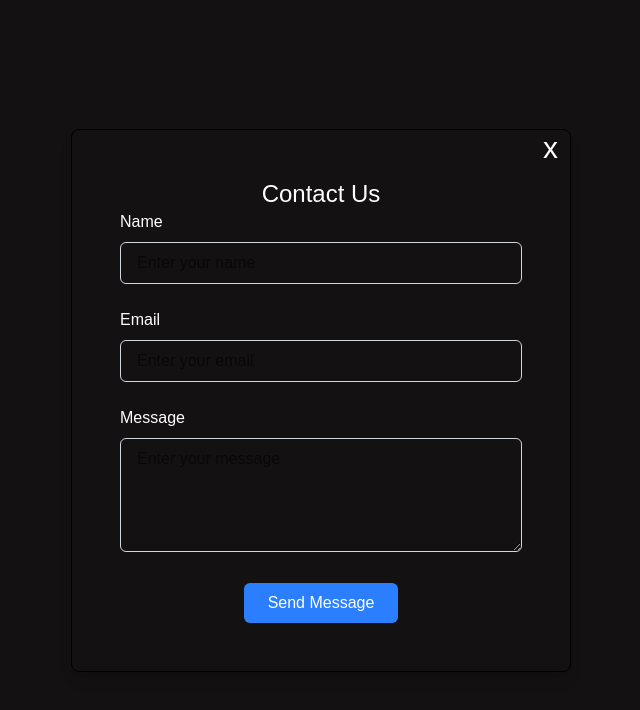
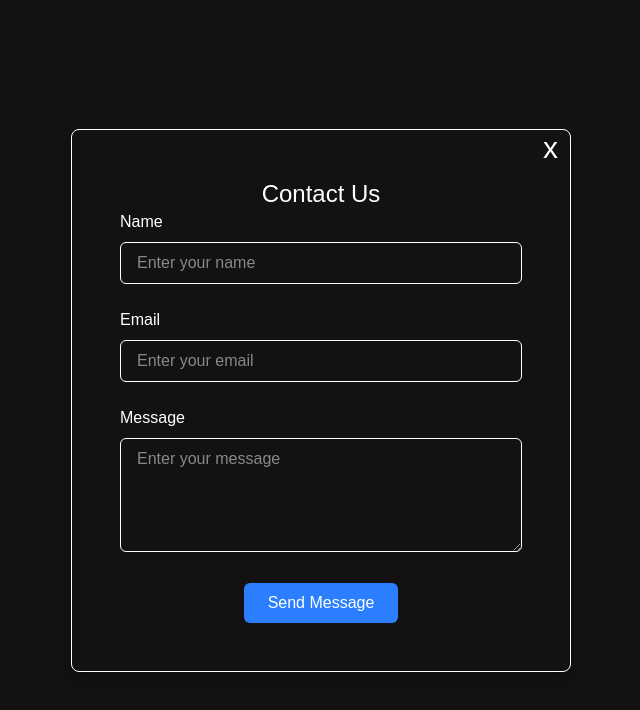
Before and after one commit to Nomanshabeer27/Personal-Portfolio, a React (Vite) app: page /contact in a window 1280 px wide. Shown: the top 710 px of the page, without its empty margins (319-959 px from the left). Built offline with nearby package versions, Linux system fonts and the light colour scheme.

Commit message:
contact modify and add one more skill

```diff
--- a/src/components/pages/Contact.jsx
+++ b/src/components/pages/Contact.jsx
@@ -47,7 +47,7 @@ const Contact = () => {
 
   return (
     <div className="flex items-center justify-center h-screen">
-      <div className="shadow-lg rounded-lg p-8 md:p-12 w-[90%] sm:w-[300px] lg:w-[500px] relative border">
+      <div className="shadow-lg rounded-lg p-8 md:p-12 w-[90%] sm:w-[300px] lg:w-[500px] relative border border-white">
         <h1
           onClick={deleteForm}
           className="absolute top-0 right-0 text-2xl md:text-3xl font-bold text-white mb-4 cursor-pointer px-3"
@@ -73,7 +73,7 @@ const Contact = () => {
               name="name"
               id="name"
               placeholder="Enter your name"
-              className="w-full px-4 py-2 border border-gray-300 rounded-md focus:outline-none focus:ring-2 focus:ring-blue-500"
+              className="w-full px-4 py-2 border border-white text-white rounded-md focus:outline-none focus:ring-2 focus:ring-blue-500"
             />
           </div>
           <div>
@@ -85,7 +85,7 @@ const Contact = () => {
               name="email"
               id="email"
               placeholder="Enter your email"
-              className="w-full px-4 py-2 border border-gray-300 rounded-md focus:outline-none focus:ring-2 focus:ring-blue-500"
+              className="w-full px-4 py-2 border border-white text-white  rounded-md focus:outline-none focus:ring-2 focus:ring-blue-500"
             />
           </div>
           <div>
@@ -97,7 +97,7 @@ const Contact = () => {
               id="message"
               rows="4"
               placeholder="Enter your message"
-              className="w-full px-4 py-2 border border-gray-300 rounded-md focus:outline-none focus:ring-2 focus:ring-blue-500"
+              className="w-full px-4 py-2 border border-white text-white  rounded-md focus:outline-none focus:ring-2 focus:ring-blue-500"
             ></textarea>
           </div>
           <div className="flex items-center justify-center">
--- a/src/components/pages/Skill.jsx
+++ b/src/components/pages/Skill.jsx
@@ -75,6 +75,7 @@ import { FaReact, FaHtml5, FaCss3Alt, FaJsSquare } from 'react-icons/fa';
 import { RiTailwindCssFill } from "react-icons/ri";
 import { SiRedux } from 'react-icons/si';
 import { IoArrowBack } from "react-icons/io5";
+import { FaSass } from "react-icons/fa";
 import { useNavigate } from 'react-router-dom';
 
 const skills = [
@@ -110,7 +111,13 @@ const skills = [
     description: "Redux is a predictable state Management for JavaScript apps.",
     icon: <SiRedux style={{ color: "purple" }} className="skill-icon react-icon" />
 
+  },
+  {
+    name: "Sass",
+    description: "Sass is a CSS preprocessor that adds features like variables, mixins, and nesting to CSS.",
+    icon: <FaSass className="skill-icon sass-icon" />
   }
+
 ];
 
 
```
